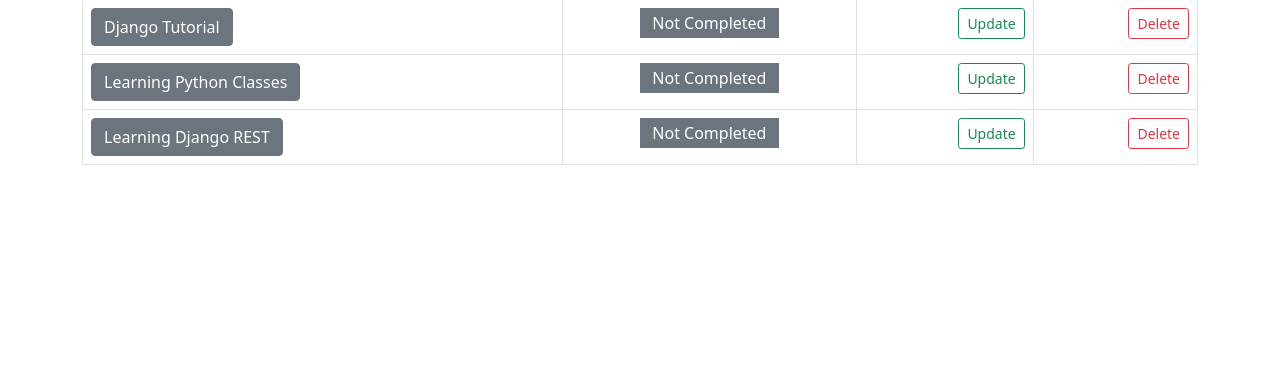
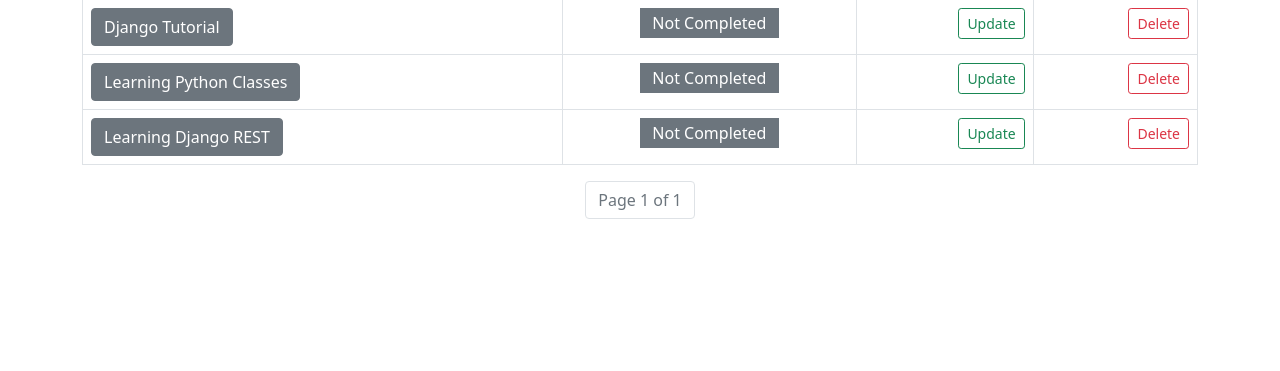
Before and after one commit to Piotr0893/ToDoApp, a Django app: page / in a window 1280 px wide. Shown: the part 199-570 px from the top of the page. Run offline with Django 4.2, Linux system fonts and the light colour scheme; data comes from the database, SQL or seed files in the repository.

Commit message:
Adding Paggination

```diff
--- a/myapp/templates/task.html
+++ b/myapp/templates/task.html
@@ -6,7 +6,7 @@
     <h1> Tasks</h1> <br/>
 {% if task_list %}
     <table class="table table-bordered">
-    {% for task in task_list %}
+    {% for task in tasks %}
  {% if task.Status %}
     <tr>
         <td>
@@ -27,4 +27,21 @@
     {% endfor %}
     </table>
 {% endif %}
+
+<nav aria-label="Page navigation example">
+<ul class="pagination justify-content-center">
+
+{% if tasks.has_previous %}
+<li class="page-item"><a class="page-link" href ="?page=1">&laquo First</a></li>
+<li class="page-item"><a class="page-link" href ="?page= {{ tasks.previous_page_number }}">Previous</a></li>
+{% endif %}
+
+<li class="page-item disabled"><a href = "#" class="page-link" >Page {{ tasks.number}} of {{ tasks.paginator.num_pages }}</a></li>
+
+{% if tasks.has_next %}
+<li class="page-item "><a class="page-link" href="?page={{ tasks.next_page_number }}">Next</a></li>
+<li class="page-item "><a class="page-link" href="?page={{ tasks.paginator.num_pages }}">Last &raquo</a></li>
+{% endif %}
+</ul>
+</nav>
 {% endblock  %}
```
